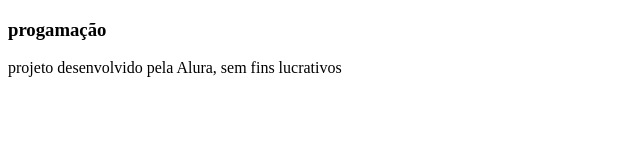
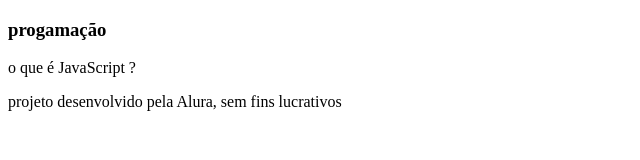
Before and after one commit to morenah1102/flashcards, a plain HTML site: page index.html in a window 1280 px wide. Shown: the whole page, without its empty margins (0-640 px from the left). Drawn offline with Linux system fonts and the light colour scheme.

Commit message:
pergunta

```diff
--- a/index.html
+++ b/index.html
@@ -11,6 +11,7 @@
 <article class="cartao">
     <div class="cartao__conteudo">
         <h3>progamação</h3>
+        <div class="cartao__conteudo__pergunta"> o que é JavaScript ?</div>
     </div>
 </article>
 </section>
```
